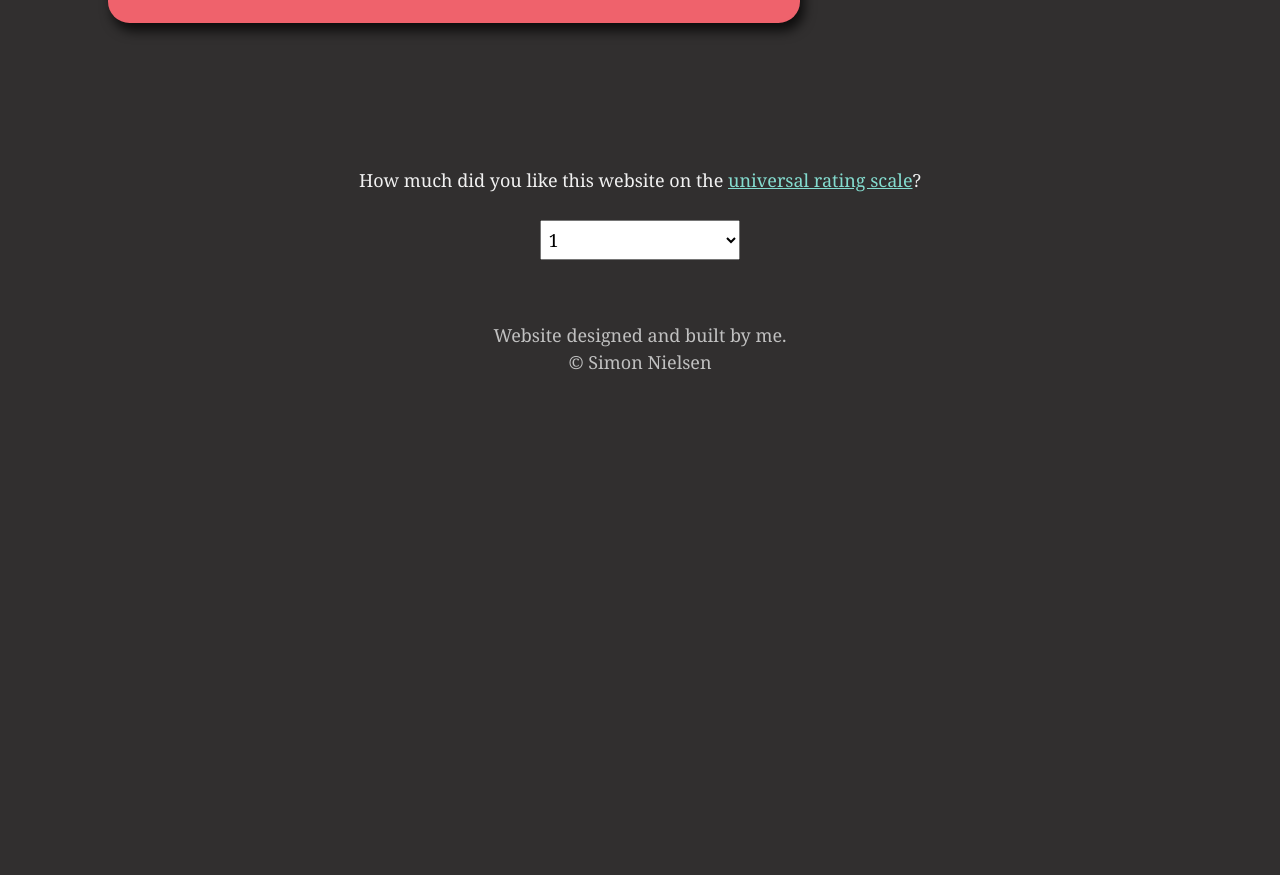
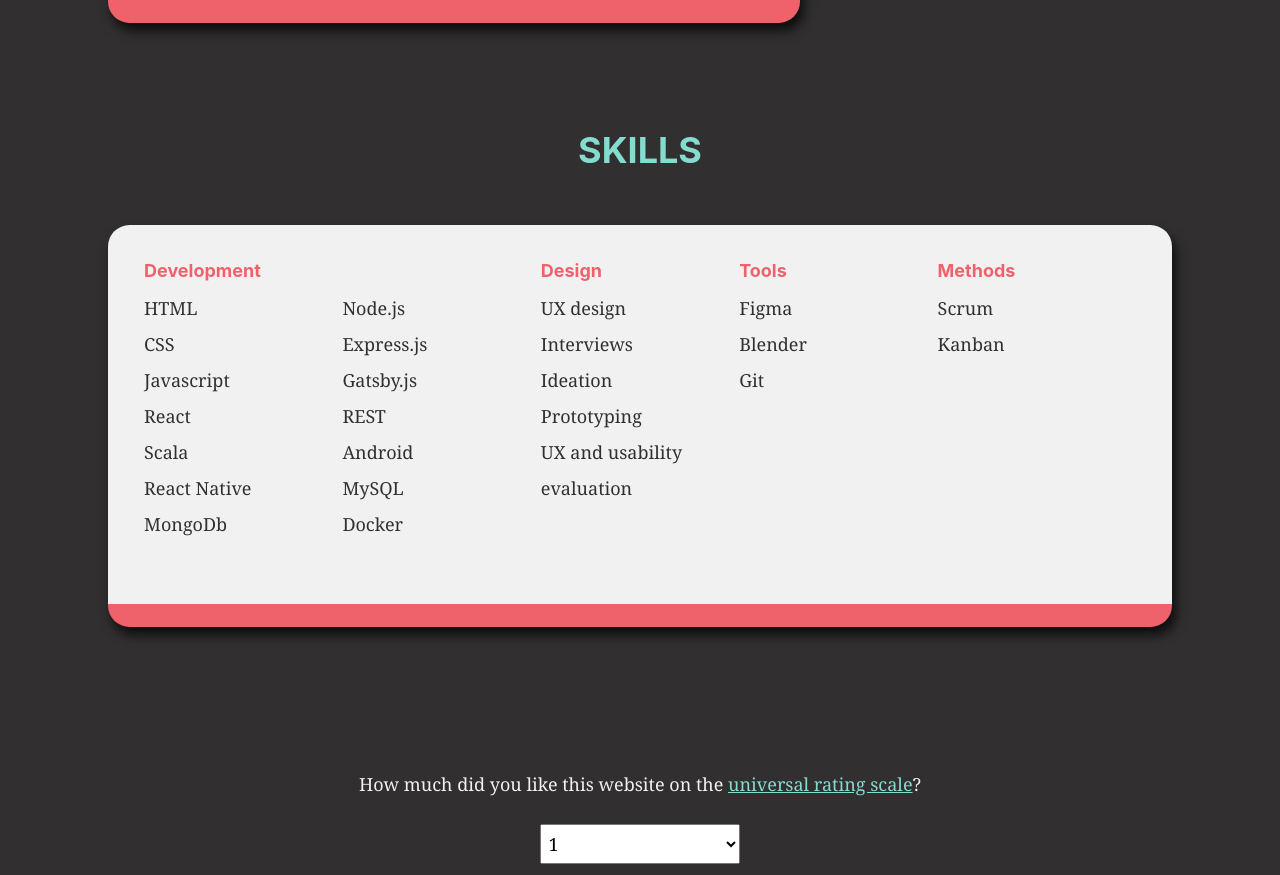
Before and after one commit to siMs0n/personal-website, a Gatsby site: page /about-me in a window 1280 px wide. Shown: the part 1037-1912 px from the top of the page. Before the commit the page ends 1440 px from the top, so only its background shows below. Built offline with nearby package versions, Linux system fonts and the light colour scheme; Gatsby itself is replaced by a stand-in of ours.

Commit message:
Added skills section

```diff
--- a/src/components/layout.css
+++ b/src/components/layout.css
@@ -260,7 +260,7 @@ h3 {
   padding-left: 0;
   padding-right: 0;
   padding-top: 0;
-  margin-bottom: 1.45rem;
+  margin-bottom: 0.5rem;
   color: inherit;
   font-family: -apple-system, BlinkMacSystemFont, Segoe UI, Roboto, Oxygen,
     Ubuntu, Cantarell, Fira Sans, Droid Sans, Helvetica Neue, sans-serif;
--- a/src/pages/about-me.js
+++ b/src/pages/about-me.js
@@ -44,6 +44,87 @@ const AboutMePage = () => {
           </div>
         </article>
         <ProfileImgAndLinks data={data} />
+      </section>
+      <section className={styles.skillsSection}>
+        <h2>Skills</h2>
+        <article className={`card ${styles.skillsCard}`}>
+          <div className={styles.skillsSpanTwo}>
+            <h3 className={styles.skillsHeading}>Development</h3>
+            <p>
+              HTML
+              <br />
+              CSS
+              <br />
+              Javascript
+              <br />
+              React
+              <br />
+              Scala
+              <br />
+              React Native
+              <br />
+              MongoDb
+              <br />
+            </p>
+          </div>
+          <div className={styles.skillsSpanTwo}>
+            <h3
+              className={styles.skillsHeading}
+              style={{ visibility: "hidden" }}
+            >
+              continued
+            </h3>
+            <p>
+              Node.js
+              <br />
+              Express.js
+              <br />
+              Gatsby.js
+              <br />
+              REST
+              <br />
+              Android
+              <br />
+              MySQL
+              <br />
+              Docker
+              <br />
+            </p>
+          </div>
+          <div className={styles.skillsSpanTwo}>
+            <h3 className={styles.skillsHeading}>Design</h3>
+            <p>
+              UX design
+              <br />
+              Interviews
+              <br />
+              Ideation
+              <br />
+              Prototyping
+              <br />
+              UX and usability evaluation
+              <br />
+            </p>
+          </div>
+          <div>
+            <h3 className={styles.skillsHeading}>Tools</h3>
+            <p>
+              Figma
+              <br />
+              Blender
+              <br />
+              Git
+            </p>
+          </div>
+          <div>
+            <h3 className={styles.skillsHeading}>Methods</h3>
+            <p>
+              Scrum
+              <br />
+              Kanban
+            </p>
+          </div>
+        </article>
       </section>
     </Layout>
   );
--- a/src/pages/index.js
+++ b/src/pages/index.js
@@ -99,7 +99,7 @@ const IndexPage = () => {
 const SiteNavCard = ({ title, img, text, linkText, linkTo }) => (
   <article className={`card ${styles.siteNavCard}`}>
     <div className={styles.siteNavCardImgContainer}>{img}</div>
-    <h2>{title}</h2>
+    <h2 style={{ textTransform: "none" }}>{title}</h2>
     <p>{text}</p>
     <LinkButton linkText={linkText} linkTo={linkTo} />
   </article>
--- a/src/styles/about.module.css
+++ b/src/styles/about.module.css
@@ -2,7 +2,8 @@
   display: flex;
   justify-content: center;
   align-items: flex-start;
-  margin-top: 4rem;
+  margin: 4rem auto 0;
+  max-width: 1600px;
 
   /*display: grid;
   grid-template-columns: minmax(30rem, 60rem) 450px;
@@ -16,9 +17,8 @@
 }
 
 .presentationCard {
-  min-width: 582px;
+  margin-right: 4rem;
   max-width: 900px;
-  margin-right: 4rem;
 }
 
 .presentationCardContent {
@@ -63,7 +63,6 @@
   .presentationCard {
     width: 100%;
     margin-right: 0;
-    min-width: 100%;
   }
 
   .presentationCardContent {
@@ -104,6 +103,10 @@
     align-items: center;
   }
 
+  .presentationCardContent {
+    padding: 2rem 1rem;
+  }
+
   .pictureAndLinksContainer {
     margin-bottom: 4rem;
   }
@@ -116,3 +119,30 @@
     display: none;
   }
 }
+
+.skillsSection {
+  margin: 6rem auto 0;
+  max-width: 1100px;
+}
+
+.skillsCard {
+  display: grid;
+  grid-template-columns: repeat(auto-fit, minmax(9rem, 1fr));
+  padding: 2rem;
+  margin-top: 3rem;
+}
+
+.skillsCard p {
+  line-height: 2;
+}
+
+.skillsSpanTwo {
+  grid-row: span 2;
+}
+
+@media (max-width: 520px) {
+  .skillsCard {
+    grid-template-columns: repeat(auto-fit, minmax(7rem, 1fr));
+    padding: 2rem 1rem;
+  }
+}
--- a/src/styles/layout.module.css
+++ b/src/styles/layout.module.css
@@ -23,3 +23,15 @@ main {
     font-size: 3rem;
   }
 }
+
+h2 {
+  color: var(--accent-color);
+  font-size: 2rem;
+  text-transform: uppercase;
+  text-align: center;
+}
+
+h3 {
+  font-size: 1rem;
+  color: var(--primary-color);
+}
```
